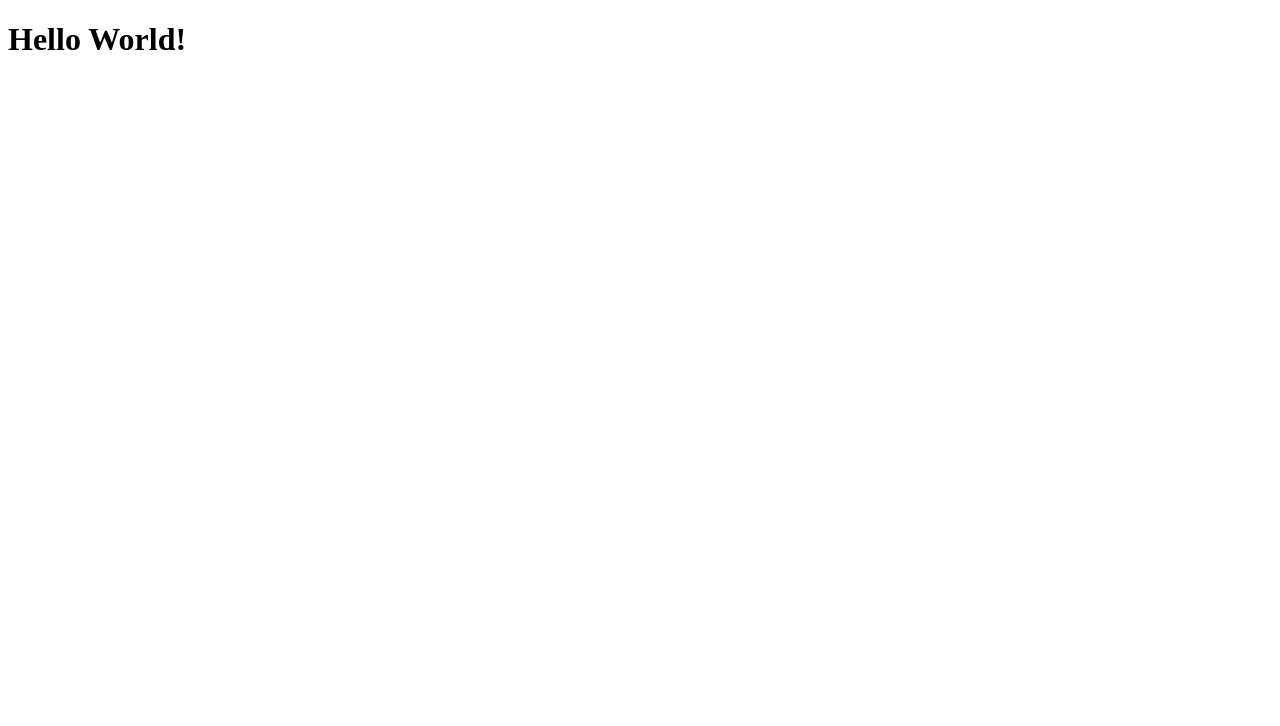
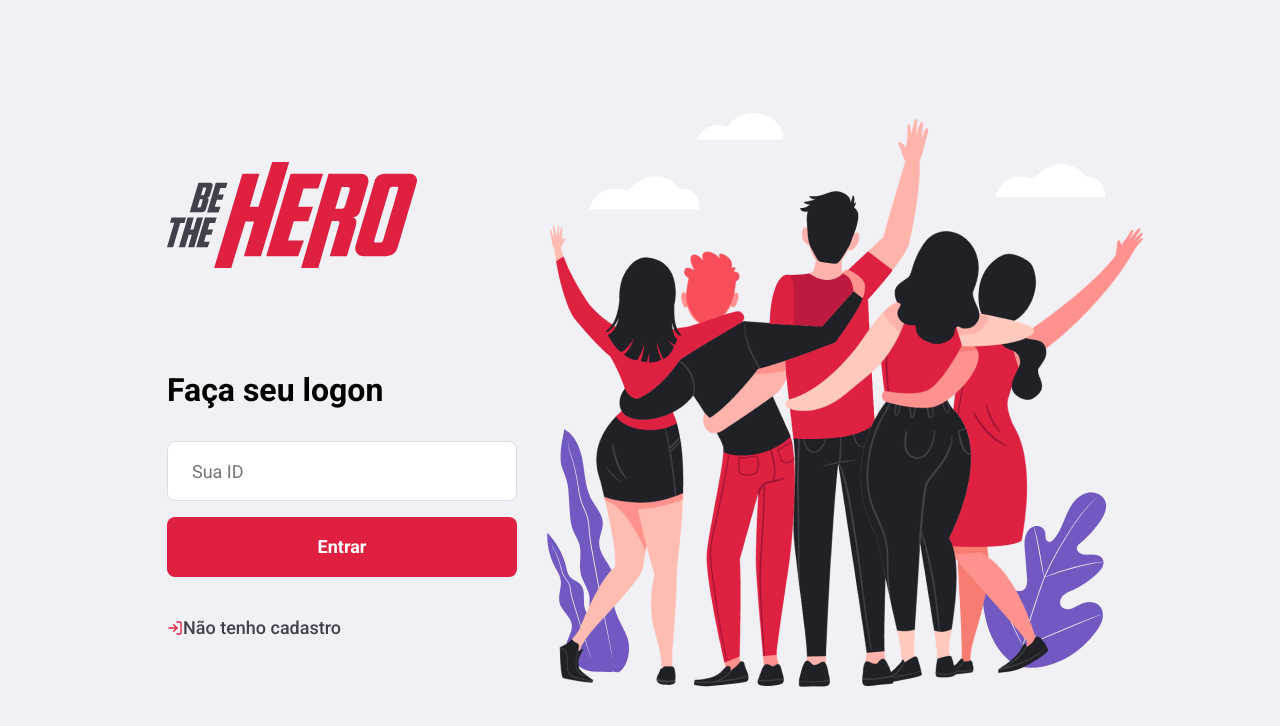
Before and after one commit to andersonmarquees/semanaomniStack_11, a React (Create React App) app in the folder frontend/: page / in a window 1280 px wide. Shown: the top 726 px of the page. Built offline with nearby package versions, Linux system fonts and the light colour scheme.

Commit message:
Page Login completa

```diff
--- a/frontend/package.json
+++ b/frontend/package.json
@@ -8,6 +8,7 @@
     "@testing-library/user-event": "^7.1.2",
     "react": "^16.13.1",
     "react-dom": "^16.13.1",
+    "react-icons": "^3.9.0",
     "react-scripts": "3.4.1"
   },
   "scripts": {
--- a/frontend/src/App.js
+++ b/frontend/src/App.js
@@ -1,9 +1,11 @@
 import React from 'react';
 
+import './global.css';
+import Logon from './pages/Logon'
 
 function App() {
   return (
-    <h1>Hello World!</h1>
+    <Logon />
   );
 }
 
--- /dev/null
+++ b/frontend/src/global.css
@@ -0,0 +1,47 @@
+@import url('https://fonts.googleapis.com/css?family=Roboto:400,500,700&display=swap');
+
+*{
+    margin: 0;
+    padding: 0;
+    outline: 0;
+    box-sizing: border-box;
+}
+body{
+    font: 400 14px Roboto, sans-serif;
+    background: #f0f0f5;
+    -webkit-font-smoothing: antialiased;
+}
+input, button, textarea {
+    font: 400 18px Roboto, sans-serif;
+}
+
+button {
+    cursor: pointer;
+}
+form input{
+    width: 100%;
+    height: 60px;
+    color: #333;
+    border: 1px solid #dcdce6;
+    border-radius: 8px;
+    padding: 0 24px;
+}
+.button{
+    width: 100%;
+    height: 60px;
+    background: #e02041;
+    border: 0;
+    border-radius: 8px;
+    color: #FFF;
+    font-weight: 700;
+    margin-top: 16px;
+    display: inline-block;
+    text-align: center;
+    text-decoration: none;
+    font-size: 18px;
+    line-height: 60px;
+    transition: filter 0.2s;
+}
+.button:hover{
+    filter: brightness(90%);
+}
--- a/frontend/src/pages/Logon/index.js
+++ b/frontend/src/pages/Logon/index.js
@@ -1 +1,29 @@
 import React from 'react';
+import { FiLogIn } from 'react-icons/fi'
+
+import './style.css';
+import logoImg from '../../assets/logo.svg';
+import heroesImg from '../../assets/heroes.png';
+
+export default function Logo(){
+    return (
+        <div className="logon-container">
+            <section className="form">
+                <img src={logoImg} alt="Be the Hero"/>
+
+                <form>
+                    <h1>Faça seu logon</h1>
+
+                    <input placeholder="Sua ID" />
+                    <button className="button" type="submit">Entrar</button>
+                    <a href="/register">
+                        <FiLogIn size={16} color="#E02041"/>
+                        Não tenho cadastro
+                    </a>
+                </form>
+            </section>
+
+            <img src={heroesImg} alt="Heroes"/>
+        </div>
+    );
+}
--- a/frontend/src/pages/Logon/style.css
+++ b/frontend/src/pages/Logon/style.css
@@ -0,0 +1,37 @@
+.logon-container{
+    width: 100%;
+    max-width: 1120px;
+    height: 100vh;
+    margin: 0 auto;
+    display: flex;
+    align-items: center;
+    justify-content: center;
+}
+.logon-container section.form{
+    width: 100%;
+    max-width: 350px;
+    margin: 30px;
+}
+.logon-container section.form form{
+    margin-top: 100px;
+}
+.logon-container section.form form h1{
+    font-size: 32px;
+    margin-bottom: 32px;
+}
+.logon-container section.form form a {
+    display: flex;
+    align-items: center;
+    margin-top: 40px;
+    color: #41414d;
+    font-size: 18px;
+    text-decoration: none;
+    font-weight: 500;
+    transition: opacity 0.2s;
+}
+.logon-container section.form form a avg{
+    margin-right: 8px;
+}
+.logon-container section.form form a:hover{
+    opacity: 0.8;
+}
```
Also changed, not shown: 1 other file (tests, documents, lock files or other folders).
